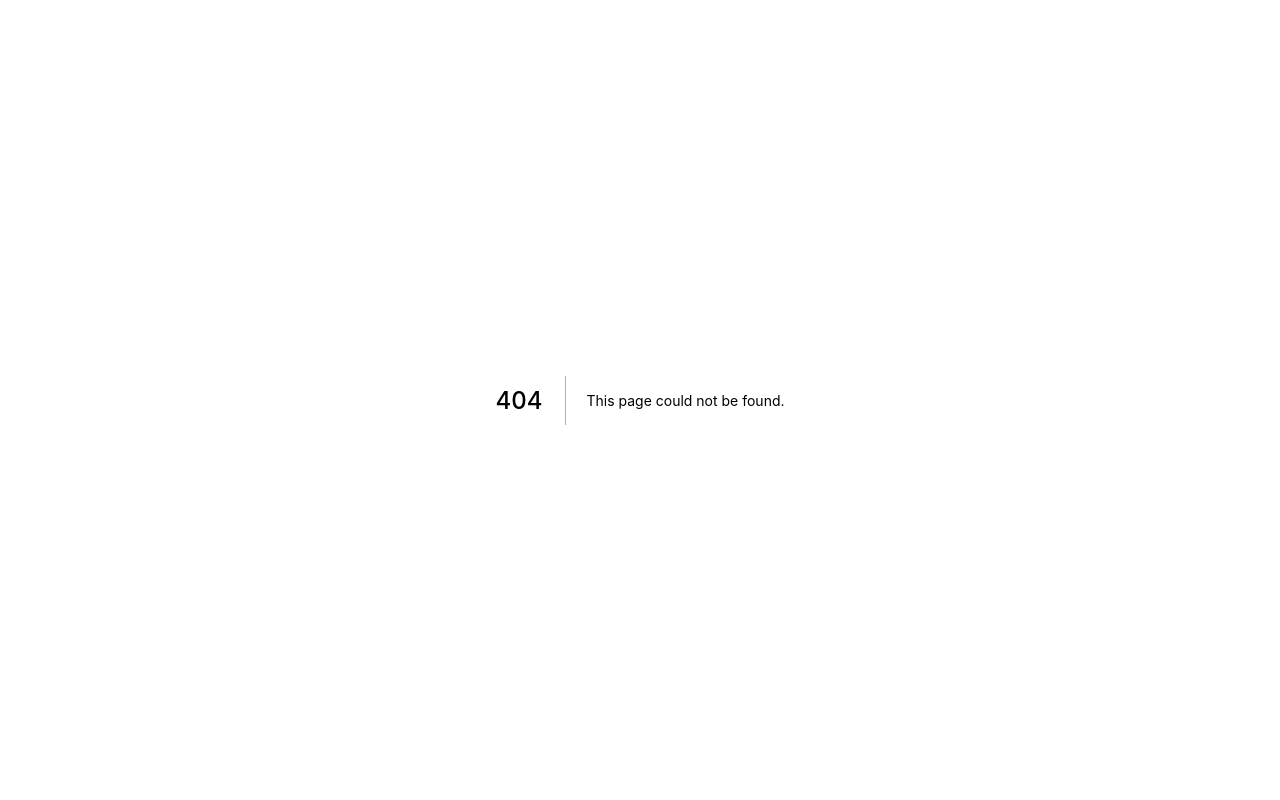
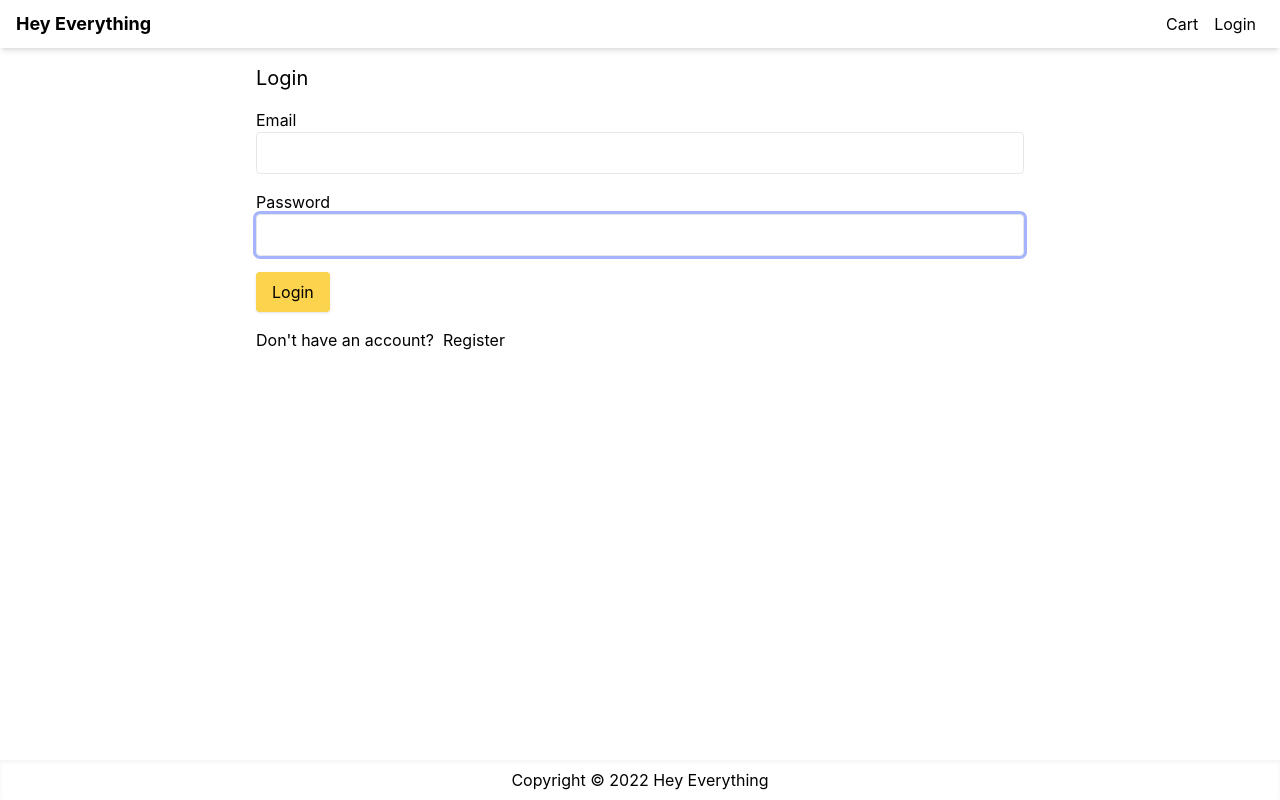
Before and after one commit to marksn182/heyeverything-2, a Next.js app: page /login in a window 1280 px wide. Before the commit this address had no page. Built offline with nearby package versions, Linux system fonts and the light colour scheme.

Commit message:
Video-12-Create-Login-Form

```diff
--- a/package.json
+++ b/package.json
@@ -14,7 +14,8 @@
     "js-cookie": "^3.0.1",
     "next": "12.2.0",
     "react": "18.2.0",
-    "react-dom": "18.2.0"
+    "react-dom": "18.2.0",
+    "react-hook-form": "^7.33.1"
   },
   "devDependencies": {
     "autoprefixer": "^10.4.7",
--- a/pages/cart.js
+++ b/pages/cart.js
@@ -91,7 +91,7 @@
               </li>
               <li>
                 <button
-                  onClick={() => router.push('/shipping')}
+                  onClick={() => router.push('login?redirect=/shipping')}
                   className="primary-button w-full"
                 >
                   Check Out
--- /dev/null
+++ b/pages/login.js
@@ -0,0 +1,67 @@
+import Link from 'next/link';
+import React from 'react';
+import { useForm } from 'react-hook-form';
+import Layout from '../components/Layout';
+
+export default function LoginScreen() {
+  const {
+    handleSubmit,
+    register,
+    formState: { errors },
+  } = useForm();
+  const submitHandler = ({ email, password }) => {
+    console.log(email, password);
+  };
+  return (
+    <Layout title="Login">
+      <form
+        className="mx-auto max-w-screen-md"
+        onSubmit={handleSubmit(submitHandler)}
+      >
+        <h1 className="mb-4 text-xl">Login</h1>
+        <div className="mb-4">
+          <label htmlFor="email">Email</label>
+          <input
+            type="email"
+            {...register('email', {
+              required: 'Please enter email',
+              pattern: {
+                value: /^[a-zA-Z0-9_.+-]+@[a-zA-Z0-9-]+.[a-zA-Z0-9-.]+$/i,
+                message: 'Please enter valid email',
+              },
+            })}
+            className="w-full"
+            id="email"
+            autoFocus
+          ></input>
+          {errors.email && (
+            <div className="text-red-500">{errors.email.message}</div>
+          )}
+        </div>
+        <div className="mb-4">
+          <label htmlFor="password">Password</label>
+          <input
+            type="password"
+            {...register('password', {
+              required: 'Please enter password',
+              minLength: { value: 6, message: 'password is more than 5 chars' },
+            })}
+            className="w-full"
+            id="password"
+            autoFocus
+          ></input>
+          {errors.password && (
+            <div className="text-red-500 ">{errors.password.message}</div>
+          )}
+        </div>
+        <div className="mb-4 ">
+          <button className="primary-button">Login</button>
+        </div>
+        <div className="mb-4 ">
+          Don&apos;t have an account? &nbsp;
+          <Link href="register">Register</Link>
+        </div>
+      </form>
+    </Layout>
+  );
+}
--- a/styles/globals.css
+++ b/styles/globals.css
@@ -25,3 +25,9 @@
 .primary-button {
   @apply rounded bg-amber-300 py-2 px-4 shadow outline-none hover:bg-amber-400  active:bg-amber-500;
 }
+
+input,
+select,
+textarea {
+  @apply rounded border p-2  outline-none ring-indigo-300  focus:ring;
+}
```
Also changed, not shown: 1 other file (tests, documents, lock files or other folders).
